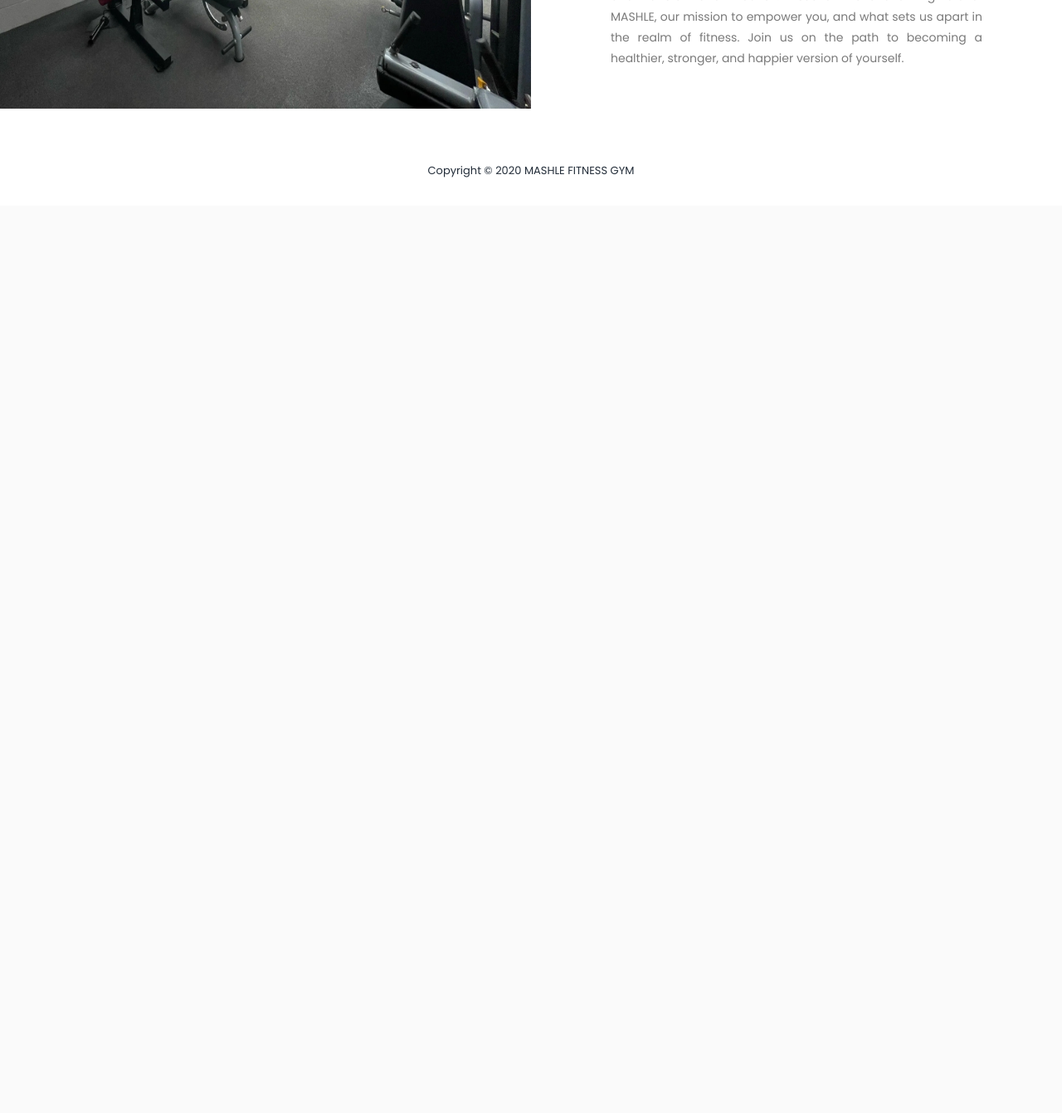
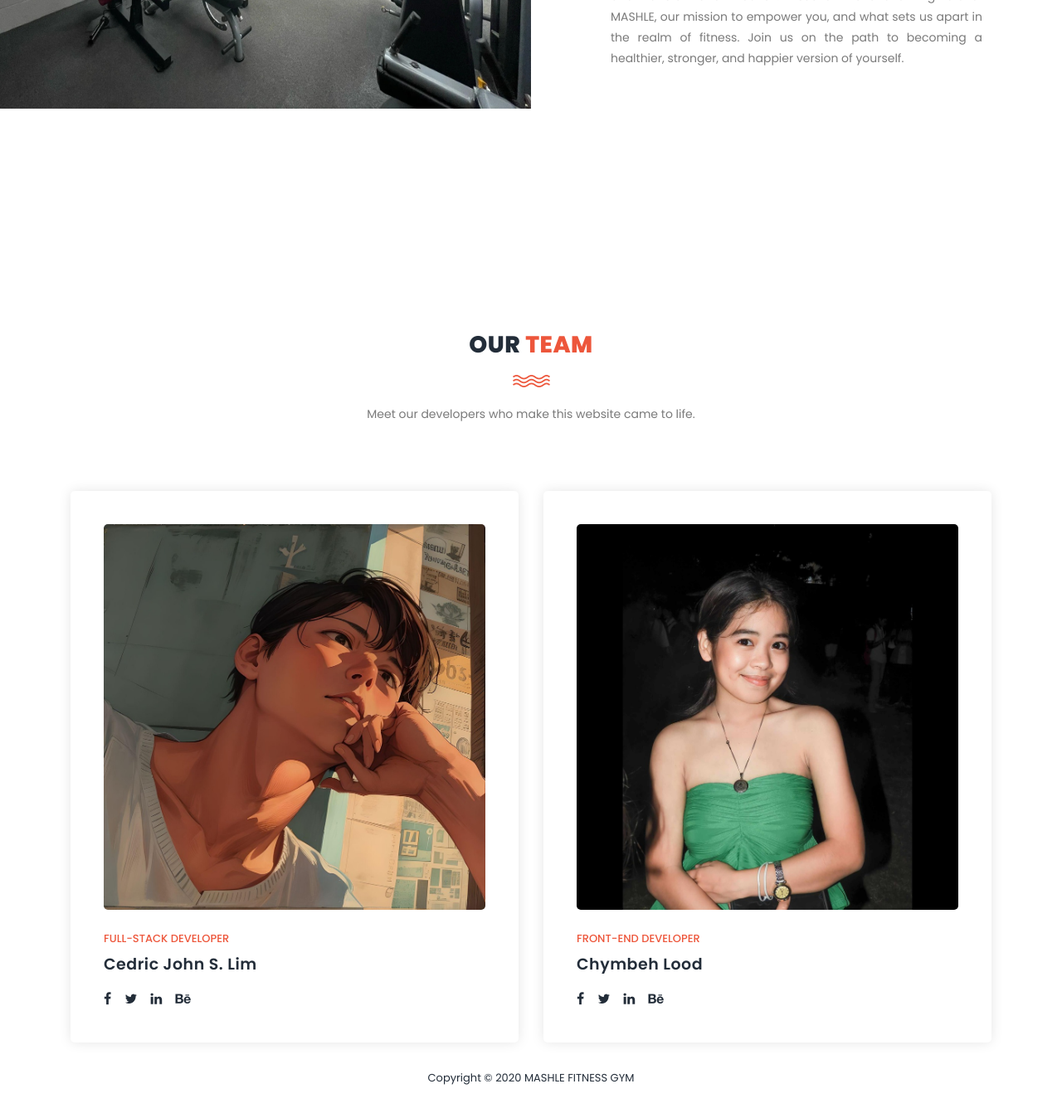
Before and after one commit to Seaji06/System-Project, a Django app: page /about in a window 1280 px wide. Shown: the part 609-1951 px from the top of the page at 83% size. Before the commit the page ends 823 px from the top, so only its background shows below. Run offline with Django 4.2, Linux system fonts and the light colour scheme; some libraries are stand-ins or nearby versions.

Commit message:
Adding Our Team on about us Some pictures on Our Team

```diff
--- a/GymProject/templates/about.html
+++ b/GymProject/templates/about.html
@@ -34,5 +34,55 @@
         </div>
     </div>
 </section>
+<br><br><br><br>
+<section class="section" id="trainers">
+    <div class="container">
+        <div class="row">
+            <div class="col-lg-6 offset-lg-3">
+                <div class="section-heading">
+                    <h2>Our <em>team</em></h2>
+                    <img src="{% static 'images/line-dec.png' %}" alt="">
+                    <p>Meet our developers who make this website came to life.</p>
+                </div>
+            </div>
+        </div>
+        <div class="row">
+            <div class="col-lg-6">
+                <div class="trainer-item">
+                    <div class="image-thumb">
+                        <img src="{% static 'images/seaji.jpg' %}" alt="">
+                    </div>
+                    <div class="down-content">
+                        <span>FULL-STACK DEVELOPER</span>
+                        <h4>Cedric John S. Lim</h4>
+                        <ul class="social-icons">
+                            <li><a href="#"><i class="fa fa-facebook"></i></a></li>
+                            <li><a href="#"><i class="fa fa-twitter"></i></a></li>
+                            <li><a href="#"><i class="fa fa-linkedin"></i></a></li>
+                            <li><a href="#"><i class="fa fa-behance"></i></a></li>
+                        </ul>
+                    </div>
+                </div>
+            </div>
+            <div class="col-lg-6">
+                <div class="trainer-item">
+                    <div class="image-thumb">
+                        <img src="{% static 'images/chymbeh.jpg' %}" alt="">
+                    </div>
+                    <div class="down-content">
+                        <span>FRONT-END DEVELOPER</span>
+                        <h4>Chymbeh Lood</h4>
+                        <ul class="social-icons">
+                            <li><a href="#"><i class="fa fa-facebook"></i></a></li>
+                            <li><a href="#"><i class="fa fa-twitter"></i></a></li>
+                            <li><a href="#"><i class="fa fa-linkedin"></i></a></li>
+                            <li><a href="#"><i class="fa fa-behance"></i></a></li>
+                        </ul>
+                    </div>
+                </div>
+            </div>
+        </div>
+    </div>
+</section>
 
 {% endblock %}
```
Also changed, not shown: GymProject/static/images/chymbeh.jpg (added), GymProject/static/images/seaji.jpg (added).
